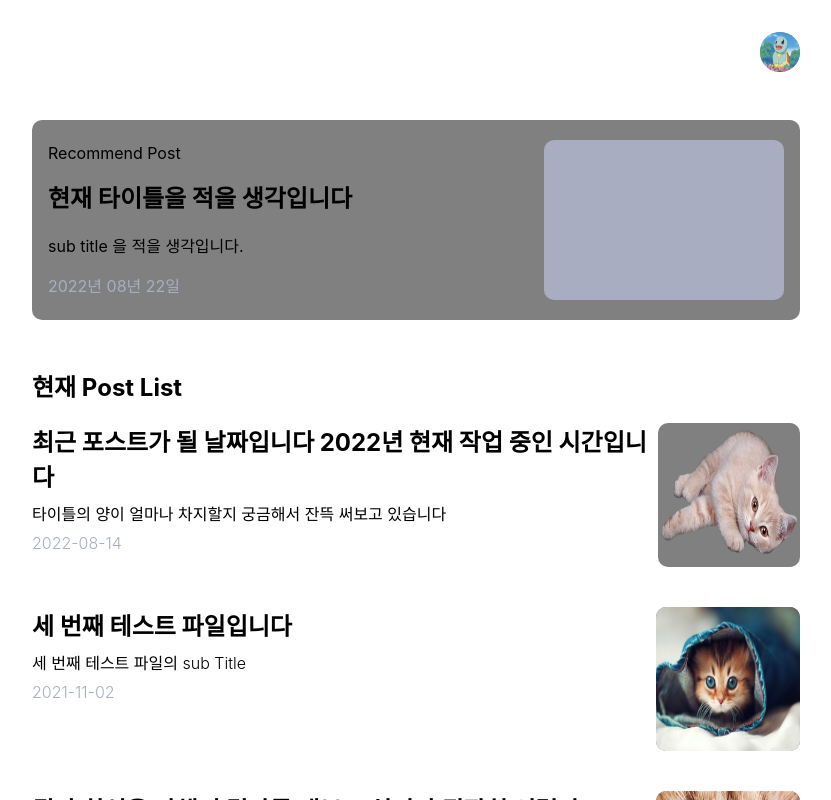
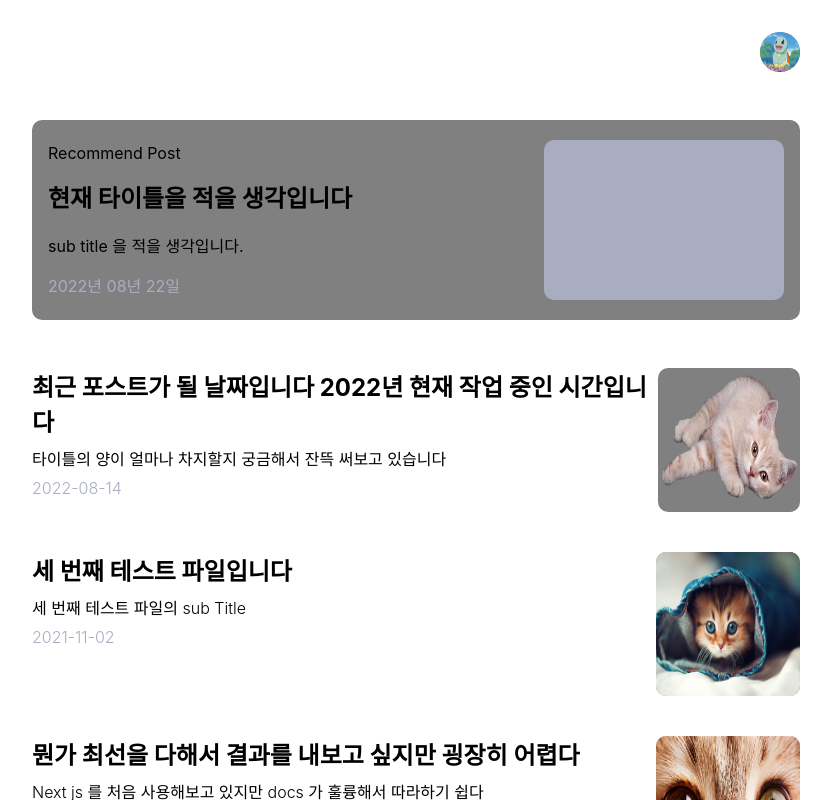
Before and after one commit to TakhyunKim/takhyun.dev, a Next.js app: page /blog in a window 1280 px wide. Shown: the top 800 px of the page, without its empty margins (224-1055 px from the left). Built offline with nearby package versions, Linux system fonts and the light colour scheme.

Commit message:
feat: modify PostList component style

```diff
--- a/components/Blog/PostList/PostList.module.css
+++ b/components/Blog/PostList/PostList.module.css
@@ -1,4 +1,5 @@
 .post_list_title {
+  font-size: 3rem;
   margin-top: 3rem;
 }
 
--- a/components/Blog/PostList/index.tsx
+++ b/components/Blog/PostList/index.tsx
@@ -13,7 +13,6 @@ interface PostListProps {
 const PostList: NextPage<PostListProps> = ({ allPostsData }) => {
   return (
     <div>
-      <h2 className={styles.post_list_title}>현재 Post List</h2>
       <div className={styles.post_list_wrapper}>
         {allPostsData.map((postData) => (
           <PostItem key={postData.id} postData={postData} />
```
